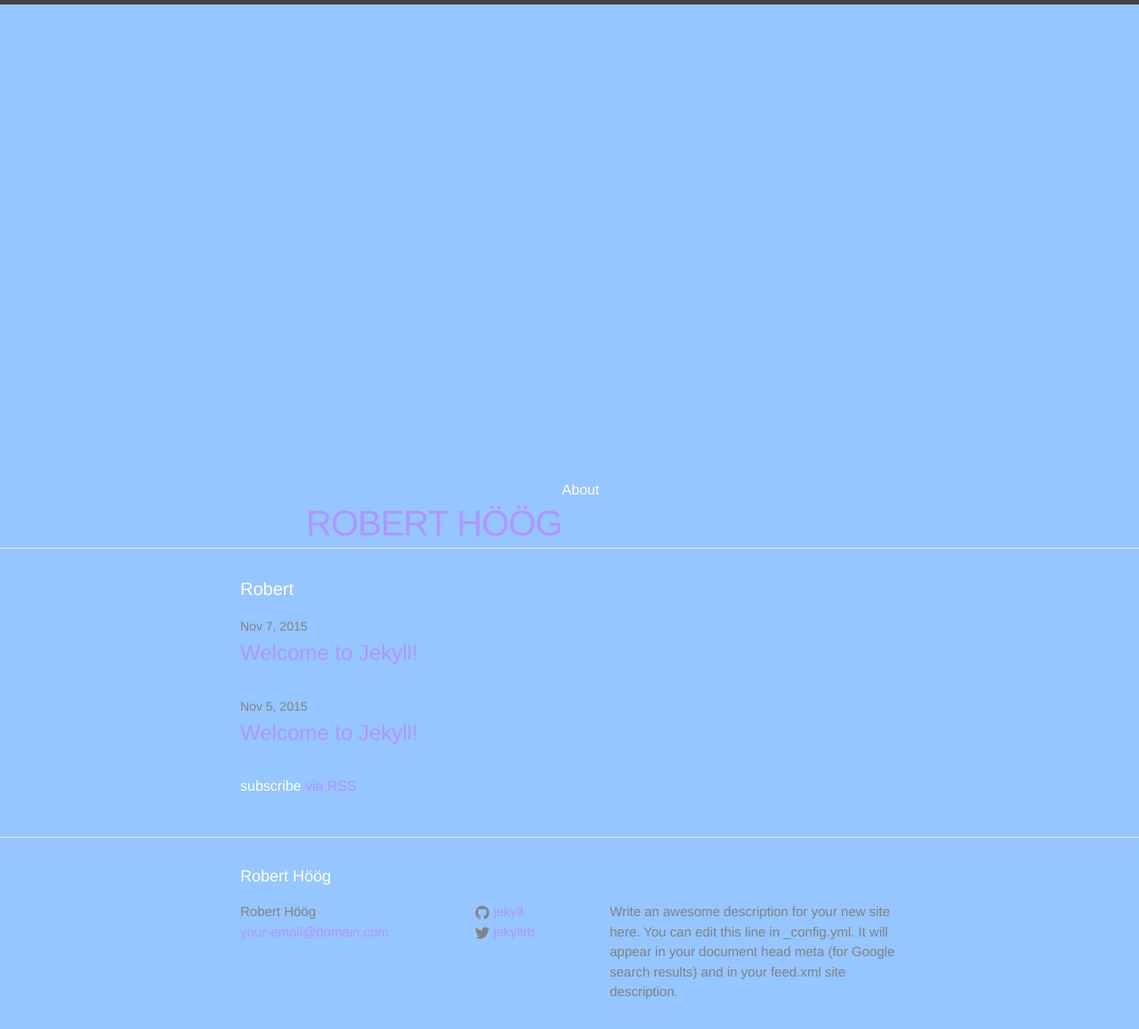
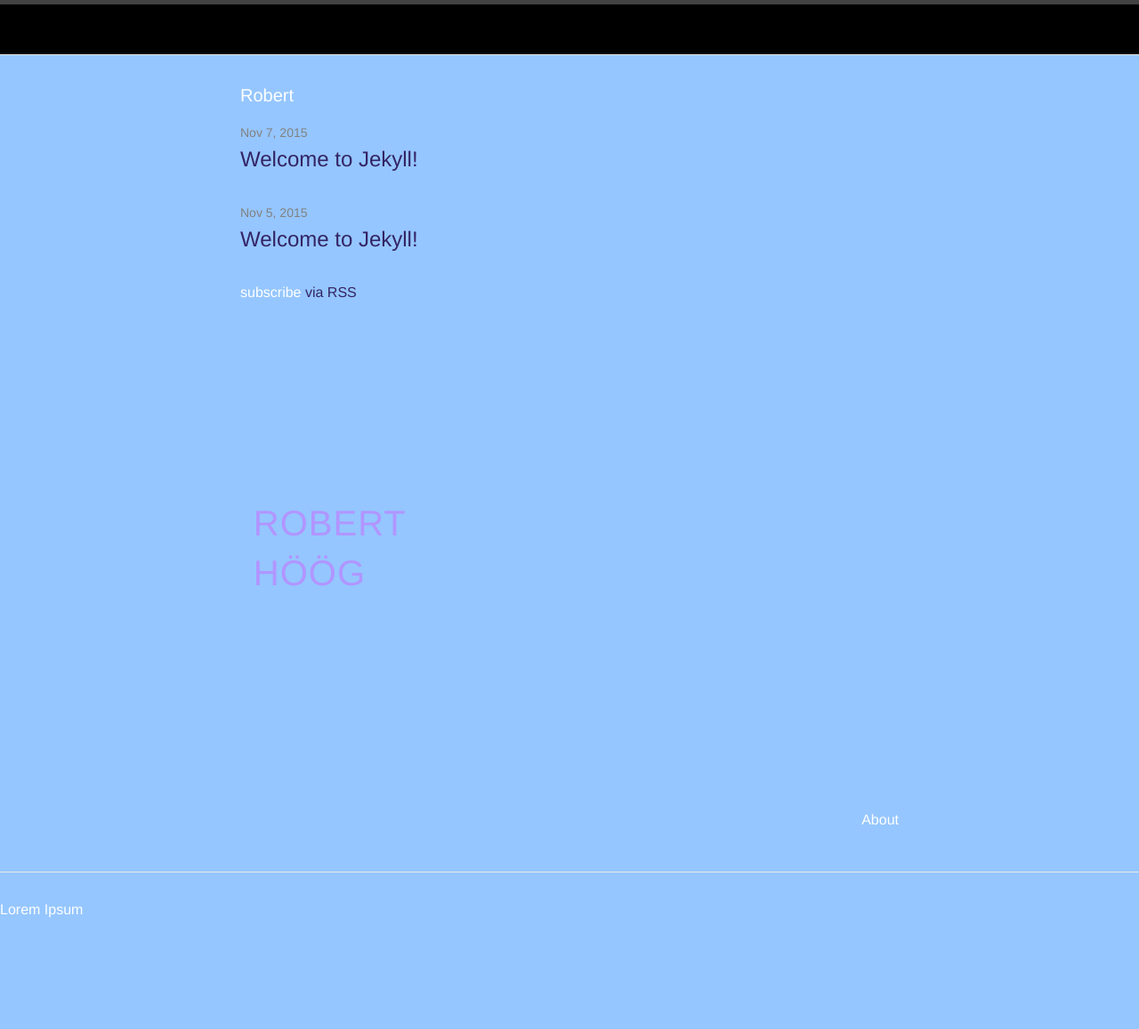
Before and after one commit to roberthoog/roberthoog.github.io, a Jekyll site: the page built from index.html, in a window 1280 px wide. Shown: the whole page at 89% size. Built offline with Jekyll 4.4.1, drawn with Linux system fonts in a browser that asks for light colours.

Commit message:
Removing and adding elements to index

```diff
--- a/_config.yml
+++ b/_config.yml
@@ -1,14 +1,12 @@
 # Site settings
 title: Robert Höög
-email: your-email@domain.com
+email: rh222ge@student.lnu.se.
 description: > # this means to ignore newlines until "baseurl:"
-  Write an awesome description for your new site here. You can edit this
-  line in _config.yml. It will appear in your document head meta (for
-  Google search results) and in your feed.xml site description.
+
 baseurl: "" # the subpath of your site, e.g. /blog/
 url: "http://yourdomain.com" # the base hostname & protocol for your site
-twitter_username: jekyllrb
-github_username:  jekyll
+twitter_username: roberthoog1975
+github_username:  roberthoog
 
 # Build settings
 markdown: kramdown
--- a/_includes/footer.html
+++ b/_includes/footer.html
@@ -1,55 +1,5 @@
-<footer class="site-footer push">
+<footer class="site-footer">
 
-  <div class="wrapper">
-
-    <h2 class="footer-heading">{{ site.title }}</h2>
-
-    <div class="footer-col-wrapper">
-      <div class="footer-col  footer-col-1">
-        <ul class="contact-list">
-          <li>{{ site.title }}</li>
-          <li><a href="mailto:{{ site.email }}">{{ site.email }}</a></li>
-        </ul>
-      </div>
-
-      <div class="footer-col  footer-col-2">
-        <ul class="social-media-list">
-          {% if site.github_username %}
-          <li>
-            <a href="https://github.com/{{ site.github_username }}">
-              <span class="icon  icon--github">
-                <svg viewBox="0 0 16 16">
-                  <path fill="#828282" d="M7.999,0.431c-4.285,0-7.76,3.474-7.76,7.761 c0,3.428,2.223,6.337,5.307,7.363c0.388,0.071,0.53-0.168,0.53-0.374c0-0.184-0.007-0.672-0.01-1.32 c-2.159,0.469-2.614-1.04-2.614-1.04c-0.353-0.896-0.862-1.135-0.862-1.135c-0.705-0.481,0.053-0.472,0.053-0.472 c0.779,0.055,1.189,0.8,1.189,0.8c0.692,1.186,1.816,0.843,2.258,0.645c0.071-0.502,0.271-0.843,0.493-1.037 C4.86,11.425,3.049,10.76,3.049,7.786c0-0.847,0.302-1.54,0.799-2.082C3.768,5.507,3.501,4.718,3.924,3.65 c0,0,0.652-0.209,2.134,0.796C6.677,4.273,7.34,4.187,8,4.184c0.659,0.003,1.323,0.089,1.943,0.261 c1.482-1.004,2.132-0.796,2.132-0.796c0.423,1.068,0.157,1.857,0.077,2.054c0.497,0.542,0.798,1.235,0.798,2.082 c0,2.981-1.814,3.637-3.543,3.829c0.279,0.24,0.527,0.713,0.527,1.437c0,1.037-0.01,1.874-0.01,2.129 c0,0.208,0.14,0.449,0.534,0.373c3.081-1.028,5.302-3.935,5.302-7.362C15.76,3.906,12.285,0.431,7.999,0.431z"/>
-                </svg>
-              </span>
-
-              <span class="username">{{ site.github_username }}</span>
-            </a>
-          </li>
-          {% endif %}
-
-          {% if site.twitter_username %}
-          <li>
-            <a href="https://twitter.com/{{ site.twitter_username }}">
-              <span class="icon  icon--twitter">
-                <svg viewBox="0 0 16 16">
-                  <path fill="#828282" d="M15.969,3.058c-0.586,0.26-1.217,0.436-1.878,0.515c0.675-0.405,1.194-1.045,1.438-1.809
-                  c-0.632,0.375-1.332,0.647-2.076,0.793c-0.596-0.636-1.446-1.033-2.387-1.033c-1.806,0-3.27,1.464-3.27,3.27 c0,0.256,0.029,0.506,0.085,0.745C5.163,5.404,2.753,4.102,1.14,2.124C0.859,2.607,0.698,3.168,0.698,3.767 c0,1.134,0.577,2.135,1.455,2.722C1.616,6.472,1.112,6.325,0.671,6.08c0,0.014,0,0.027,0,0.041c0,1.584,1.127,2.906,2.623,3.206 C3.02,9.402,2.731,9.442,2.433,9.442c-0.211,0-0.416-0.021-0.615-0.059c0.416,1.299,1.624,2.245,3.055,2.271 c-1.119,0.877-2.529,1.4-4.061,1.4c-0.264,0-0.524-0.015-0.78-0.046c1.447,0.928,3.166,1.469,5.013,1.469 c6.015,0,9.304-4.983,9.304-9.304c0-0.142-0.003-0.283-0.009-0.423C14.976,4.29,15.531,3.714,15.969,3.058z"/>
-                </svg>
-              </span>
-
-              <span class="username">{{ site.twitter_username }}</span>
-            </a>
-          </li>
-          {% endif %}
-        </ul>
-      </div>
-
-      <div class="footer-col  footer-col-3">
-        <p class="text">{{ site.description }}</p>
-      </div>
-    </div>
-
-  </div>
+<p>Lorem Ipsum</p>
 
 </footer>
--- a/_sass/_layout.scss
+++ b/_sass/_layout.scss
@@ -12,7 +12,8 @@ R: 149  G: 255  B: 206
 .site-header {
     border-top: 5px solid $grey-color-dark;
     border-bottom: 1px solid $grey-color-light;
-    min-height: 56px;
+    height: 56px;
+    background-color: #000;
 
     // Positioning context for the mobile navigation icon
     position: relative;
@@ -21,15 +22,15 @@ R: 149  G: 255  B: 206
 .site-title {
     font-size: 40px;
     line-height: 56px;
-    letter-spacing: -1px;
-    margin: 75% 0 0 10%;
-    float: left;
+    letter-spacing: 1px;
+    margin: 75% 90% 0 2%;
     text-transform: uppercase;
     color: $site-title;
+    display: block;
     }
 
     .site-sub-title {
-            font-size: 22px;
+    font-size: 22px;
     line-height: 56px;
     letter-spacing: -1px;
     margin: 35% 0 0 10%;
@@ -39,9 +40,9 @@ R: 149  G: 255  B: 206
 
 
 .site-nav {
-    float: left;
+    float: right;
     line-height: 56px;
-    margin-top: 70%;
+    margin-top: 30%;
 
     .menu-icon {
         display: none;
@@ -107,7 +108,7 @@ R: 149  G: 255  B: 206
 /**
  * Site footer
  */
-.site-footer, .push {
+.site-footer {
     border-top: 1px solid $grey-color-light;
     padding: $spacing-unit 0;
     height:55px;
@@ -133,7 +134,7 @@ R: 149  G: 255  B: 206
 
 .footer-col {
     float: left;
-    margin-bottom: $spacing-unit / 2;
+    margin-bottom: $spacing-unit / 4;
     padding-left: $spacing-unit / 2;
 }
 
--- a/css/main.scss
+++ b/css/main.scss
@@ -15,7 +15,7 @@ $spacing-unit:     30px;
 
 $text-color:       #fff;
 $background-color: #95c6ff;
-$brand-color:      #b195ff;
+$brand-color:      #332465; // link color
 $site-sub-title:   #b195ff;
 $site-title:       #b195ff;
 $grey-color:       #828282;
```
